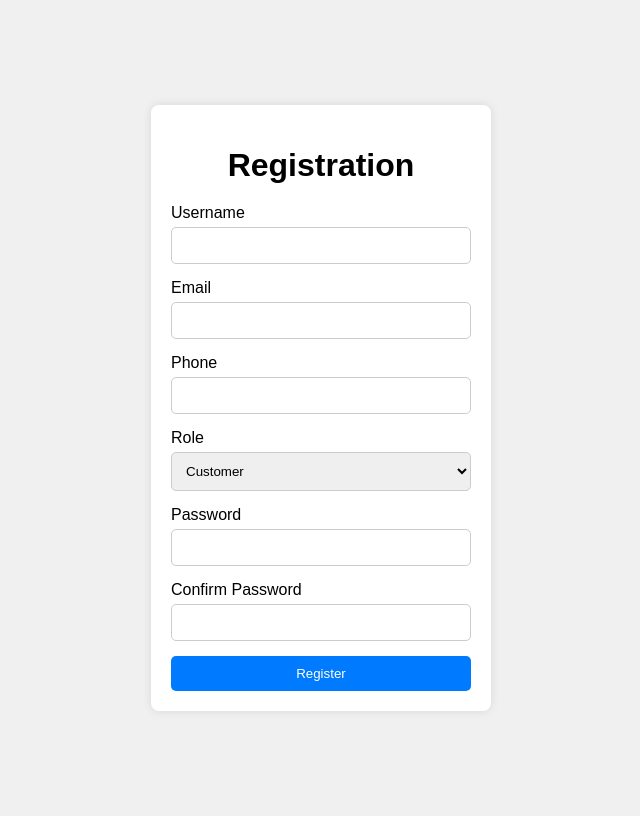
After one commit to rubychen0203/-, a Flask app: page /auth/register in a window 1280 px wide. The commit adds this page. Shown: the whole page, without its empty margins (319-959 px from the left). Run offline with Flask 3, Linux system fonts and the light colour scheme.

Commit message:
平台基礎&資料庫

```diff
--- /dev/null
+++ b/Platform/app/controllers/auth_controller.py
@@ -0,0 +1,103 @@
+from flask import Blueprint, render_template, request, redirect, url_for, flash, session
+from werkzeug.security import generate_password_hash, check_password_hash
+from app.models import db, User, Customer, Restaurant, DeliveryPerson
+
+# 建立 Blueprint
+auth_blueprint = Blueprint('auth', __name__, template_folder='../views/auth')
+
+@auth_blueprint.route('/register', methods=['GET', 'POST'])
+def register():
+    if request.method == 'POST':
+        # 獲取表單資料
+        username = request.form.get('username')
+        password = request.form.get('password')
+        confirm_password = request.form.get('confirm_password')
+        email = request.form.get('email')
+        phone = request.form.get('phone')
+        role = request.form.get('role')
+
+        # 資料驗證
+        if not username or len(username) < 3 or len(username) > 80:
+            flash("Username must be between 3 and 80 characters.", "error")
+            return redirect(url_for('auth.register'))
+
+        if User.query.filter_by(username=username).first():
+            flash("Username already exists. Please choose a different one.", "error")
+            return redirect(url_for('auth.register'))
+
+        if password != confirm_password:
+            flash("Passwords do not match!", "error")
+            return redirect(url_for('auth.register'))
+
+        if User.query.filter_by(email=email).first():
+            flash("Email already exists. Please choose a different one.", "error")
+            return redirect(url_for('auth.register'))
+
+        if User.query.filter_by(phone=phone).first():
+            flash("Phone number already exists. Please choose a different one.", "error")
+            return redirect(url_for('auth.register'))
+
+        # 儲存新使用者
+        hashed_password = generate_password_hash(password, method='pbkdf2:sha256')
+        new_user = User(username=username, password=hashed_password, email=email, phone=phone, role=role)
+        db.session.add(new_user)
+        db.session.commit()
+
+        # 根據角色儲存到對應的資料表
+        if role == 'CUSTOMER':
+            new_customer = Customer(user_id=new_user.id, name=username, email=email, phone=phone)
+            db.session.add(new_customer)
+        elif role == 'RESTAURANT':
+            new_restaurant = Restaurant(user_id=new_user.id, name=username, phone=phone)
+            db.session.add(new_restaurant)
+        elif role == 'DELIVERY_PERSON':
+            new_delivery_person = DeliveryPerson(user_id=new_user.id, name=username, phone=phone)
+            db.session.add(new_delivery_person)
+
+        db.session.commit()
+        flash("Registration successful! Please log in.", "success")
+        return redirect(url_for('auth.login'))
+
+    return render_template('register.html')
+
+@auth_blueprint.route('/login', methods=['GET', 'POST'])
+def login():
+    if request.method == 'POST':
+        # 獲取表單資料
+        username = request.form.get('username')
+        password = request.form.get('password')
+
+        # 查詢使用者
+        user = User.query.filter_by(username=username).first()
+
+        # 檢查密碼
+        if user and check_password_hash(user.password, password):
+            session['user_id'] = user.id
+            session['role'] = str(user.role) # 儲存使用者角色
+            flash("Login successful!", "success")
+
+            # 根據使用者角色重定向到不同頁面
+            if user.role.value == 'ADMIN':
+                return redirect(url_for('main.admin_dashboard'))
+            elif user.role.value == 'RESTAURANT':
+                return redirect(url_for('main.restaurant_dashboard'))
+            elif user.role.value == 'CUSTOMER':
+                return redirect(url_for('main.customer_dashboard'))
+            elif user.role.value == 'DELIVERY_PERSON':
+                return redirect(url_for('main.delivery_dashboard'))
+            else:
+                flash("Unknown role", "error")
+                return redirect(url_for('auth.login'))  # 如果角色不匹配，返回登入頁
+
+        else:
+            flash("Login failed. Check your username and password.", "error")
+            return redirect(url_for('auth.login'))
+
+    return render_template('login.html')
+
+@auth_blueprint.route('/logout')
+def logout():
+    session.pop('user_id', None)  # 清除 session 中的 user_id
+    session.pop('role', None)  # 清除 session 中的 role
+    flash("You have been logged out.", "info")
+    return redirect(url_for('auth.login'))  # 登出後重定向到登入頁面
--- /dev/null
+++ b/Platform/app/static/css/register.css
@@ -0,0 +1,81 @@
+body {
+    font-family: Arial, sans-serif;
+    background-color: #f0f0f0;
+    display: flex;
+    justify-content: center;
+    align-items: center;
+    height: 100vh;
+}
+
+.register-container {
+    background-color: white;
+    padding: 20px;
+    border-radius: 8px;
+    box-shadow: 0 0 10px rgba(0, 0, 0, 0.1);
+    width: 300px;
+}
+
+.register-container h1 {
+    text-align: center;
+    margin-bottom: 20px;
+}
+
+.register-container label {
+    display: block;
+    margin-bottom: 5px;
+}
+
+.register-container input,
+.register-container select {
+    width: 100%;
+    padding: 10px;
+    margin-bottom: 15px;
+    border: 1px solid #ccc;
+    border-radius: 5px;
+    box-sizing: border-box;
+}
+
+.register-container button {
+    width: 100%;
+    padding: 10px;
+    background-color: #007bff;
+    color: white;
+    border: none;
+    border-radius: 5px;
+    cursor: pointer;
+}
+
+.register-container button:hover {
+    background-color: #0056b3;
+}
+
+/* Flash 通知橫幅樣式 */
+.flash-message {
+    position: fixed;
+    top: -100px;
+    left: 0;
+    right: 0;
+    background-color: #f8d7da;
+    color: #721c24;
+    border: 1px solid #f5c6cb;
+    padding: 15px;
+    text-align: center;
+    z-index: 9999;
+    transition: top 0.5s ease-in-out;
+}
+
+.flash-success {
+    background-color: #d4edda;
+    color: #155724;
+    border: 1px solid #c3e6cb;
+}
+
+.flash-error {
+    background-color: #f8d7da;
+    color: #721c24;
+    border: 1px solid #f5c6cb;
+}
+
+.flash-visible {
+    top: 0;
+}
--- /dev/null
+++ b/Platform/app/views/register.html
@@ -0,0 +1,55 @@
+<!DOCTYPE html>
+<html lang="zh-TW">
+<head>
+    <meta charset="UTF-8">
+    <meta name="viewport" content="width=device-width, initial-scale=1.0">
+    <title>Register</title>
+    <link rel="stylesheet" href="{{ url_for('static', filename='css/register.css') }}">
+    <script src="{{ url_for('static', filename='js/home.js') }}"></script>
+</head>
+<body>
+
+<!-- 顯示 flash 訊息 -->
+{% with messages = get_flashed_messages(with_categories=True) %}
+    {% if messages %}
+        <div id="flash-messages">
+            {% for category, message in messages %}
+                <div class="flash-message flash-{{ category }}">{{ message }}</div>
+            {% endfor %}
+        </div>
+    {% endif %}
+{% endwith %}
+
+<div class="register-container">
+    <h1>Registration</h1>
+
+    <form action="{{ url_for('auth.register') }}" method="POST">
+        <label for="username">Username</label>
+        <input type="text" id="username" name="username" required>
+
+        <label for="email">Email</label>
+        <input type="email" id="email" name="email" required>
+
+        <label for="phone">Phone</label>
+        <input type="text" id="phone" name="phone" required>
+
+        <label for="role">Role</label>
+        <select id="role" name="role" required>
+            <option value="CUSTOMER">Customer</option>
+            <option value="RESTAURANT">Restaurant</option>
+            <option value="DELIVERY_PERSON">Delivery Person</option>
+        </select>
+
+        <label for="password">Password</label>
+        <input type="password" id="password" name="password" required>
+
+        <label for="confirm_password">Confirm Password</label>
+        <input type="password" id="confirm_password" name="confirm_password" required>
+
+        <button type="submit">Register</button>
+    </form>
+</div>
+
+<script src="{{ url_for('static', filename='js/login.js') }}"></script>
+</body>
+</html>
--- a/Platform/config.py
+++ b/Platform/config.py
@@ -2,5 +2,5 @@ import os
 
 class Config:
     SECRET_KEY = os.urandom(24) # 生成一個長度為 24 個字節的隨機字串作為密鑰，用於保護session資料。
-    SQLALCHEMY_DATABASE_URI = 'mysql+pymysql://root:@localhost/flask_db'
+    SQLALCHEMY_DATABASE_URI = 'mysql+pymysql://root:@localhost/platform_db'
     SQLALCHEMY_TRACK_MODIFICATIONS = False
--- a/Platform/requirements.txt
+++ b/Platform/requirements.txt
@@ -5,3 +5,4 @@ Flask-Login==0.6.3
 Werkzeug==3.0.4
 SQLAlchemy==2.0.35
 pytz==2023.3.post1
+PyMySQL==1.1.1
```
Also changed, not shown: Platform/app/__init__.py (+12 -11 lines), Platform/app/controllers/routes.py (added, +57 -0 lines), Platform/app/models.py (+53 -41 lines), Platform/app/static/css/login.css (+88 -21 lines), Platform/app/views/base.html (added, +26 -0 lines), Platform/app/views/customer/customer_dashboard.html (added, +24 -0 lines), Platform/app/views/delivery/delivery_dashboard.html (added, +24 -0 lines), Platform/app/views/login.html (added, +43 -0 lines), Platform/app/views/platform/platform_dashboard.html (added, +25 -0 lines), Platform/app/views/restaurant/restaurant_dashboard.html (added, +24 -0 lines).
